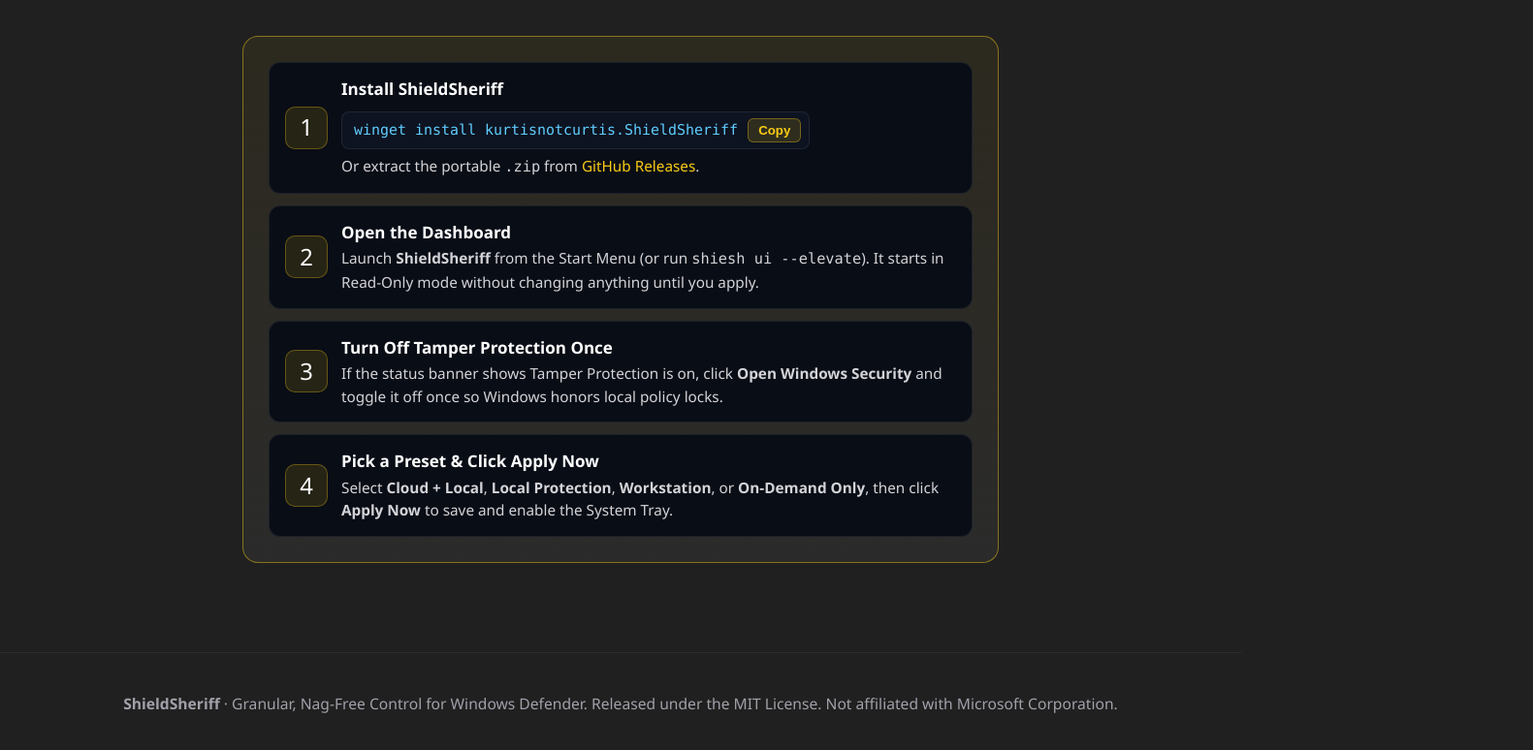
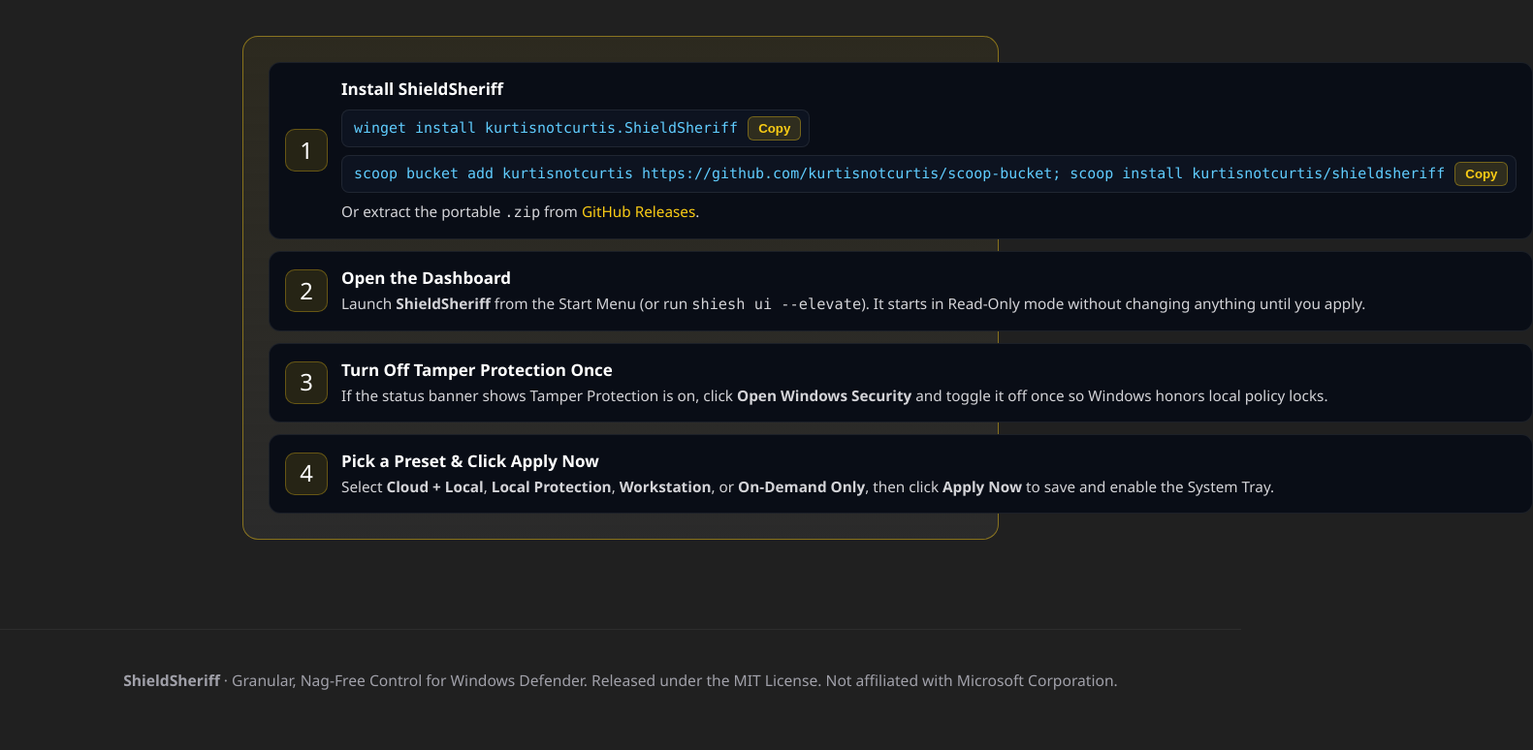
Before and after one commit to kurtisnotcurtis/shieldsheriff, a plain HTML site: page site/index.html in a window 1280 px wide. Shown: the part 4483-5257 px from the top of the page at 97% size, 1581 px wide, since content can reach past the window. Drawn offline with Linux system fonts and the light colour scheme.

Commit message:
docs(readme,site): add Scoop install and uninstall instructions

```diff
--- a/site/index.html
+++ b/site/index.html
@@ -392,9 +392,15 @@
             <div class="v-icon">1</div>
             <div class="v-text">
               <strong>Install ShieldSheriff</strong>
-              <div class="cmd-copy">
-                <code>winget install kurtisnotcurtis.ShieldSheriff</code>
-                <button type="button" class="cmd-copy-btn" onclick="copyCommand(this, 'winget install kurtisnotcurtis.ShieldSheriff')">Copy</button>
+              <div class="cmd-stack">
+                <div class="cmd-copy">
+                  <code>winget install kurtisnotcurtis.ShieldSheriff</code>
+                  <button type="button" class="cmd-copy-btn" onclick="copyCommand(this, 'winget install kurtisnotcurtis.ShieldSheriff')">Copy</button>
+                </div>
+                <div class="cmd-copy">
+                  <code>scoop bucket add kurtisnotcurtis https://github.com/kurtisnotcurtis/scoop-bucket; scoop install kurtisnotcurtis/shieldsheriff</code>
+                  <button type="button" class="cmd-copy-btn" onclick="copyCommand(this, 'scoop bucket add kurtisnotcurtis https://github.com/kurtisnotcurtis/scoop-bucket; scoop install kurtisnotcurtis/shieldsheriff')">Copy</button>
+                </div>
               </div>
               <span>Or extract the portable <code>.zip</code> from <a href="https://github.com/kurtisnotcurtis/shieldsheriff/releases" style="color: var(--gold);">GitHub Releases</a>.</span>
             </div>
--- a/site/styles.css
+++ b/site/styles.css
@@ -713,6 +713,19 @@ section {
   color: var(--text-secondary);
 }
 
+.cmd-stack {
+  display: flex;
+  flex-direction: column;
+  align-items: flex-start;
+  gap: 8px;
+  margin: 8px 0 8px;
+  max-width: 100%;
+}
+
+.cmd-stack .cmd-copy {
+  margin: 0;
+}
+
 .cmd-copy {
   display: inline-flex;
   align-items: center;
```
Also changed, not shown: 1 other file.
